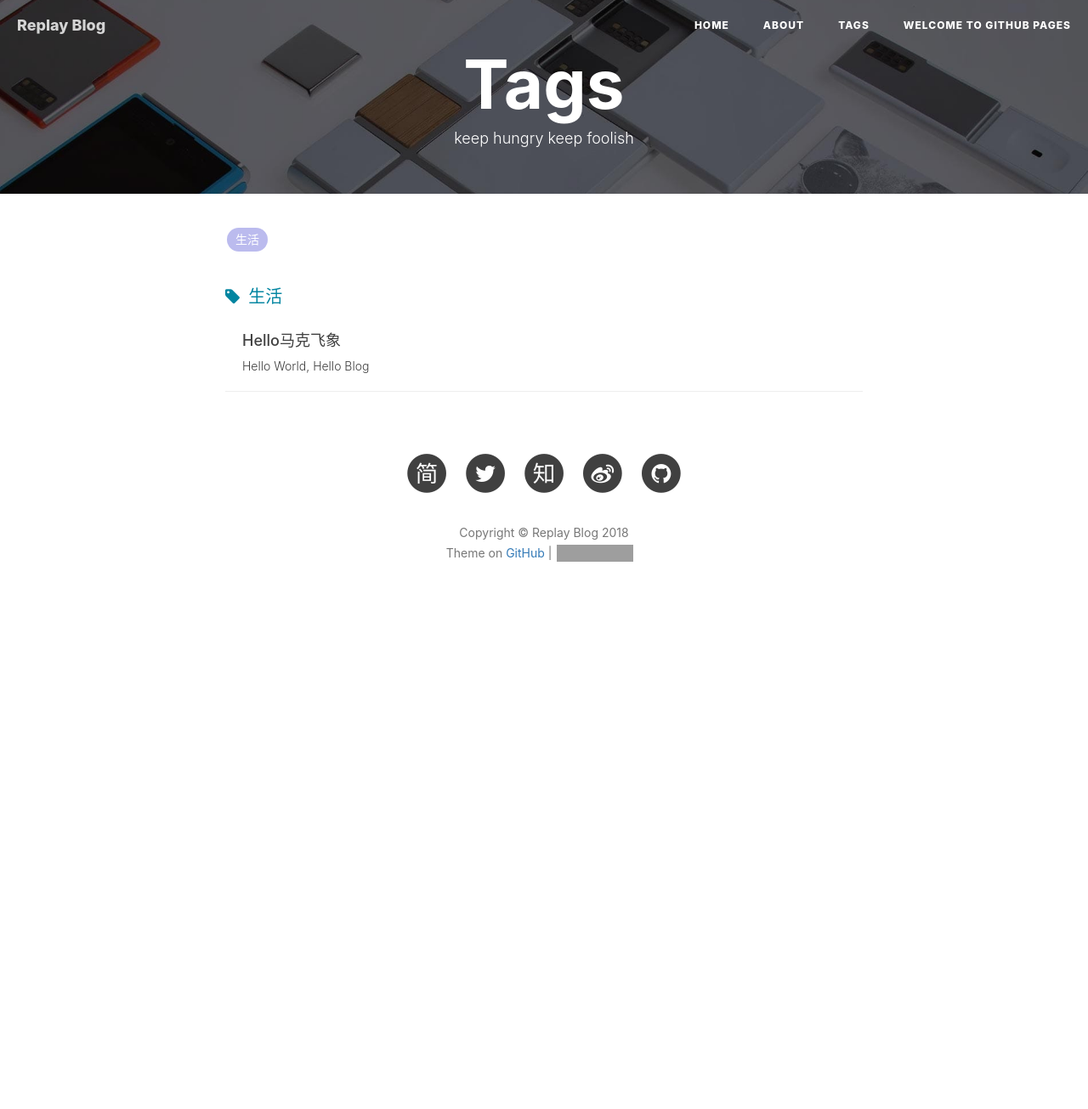
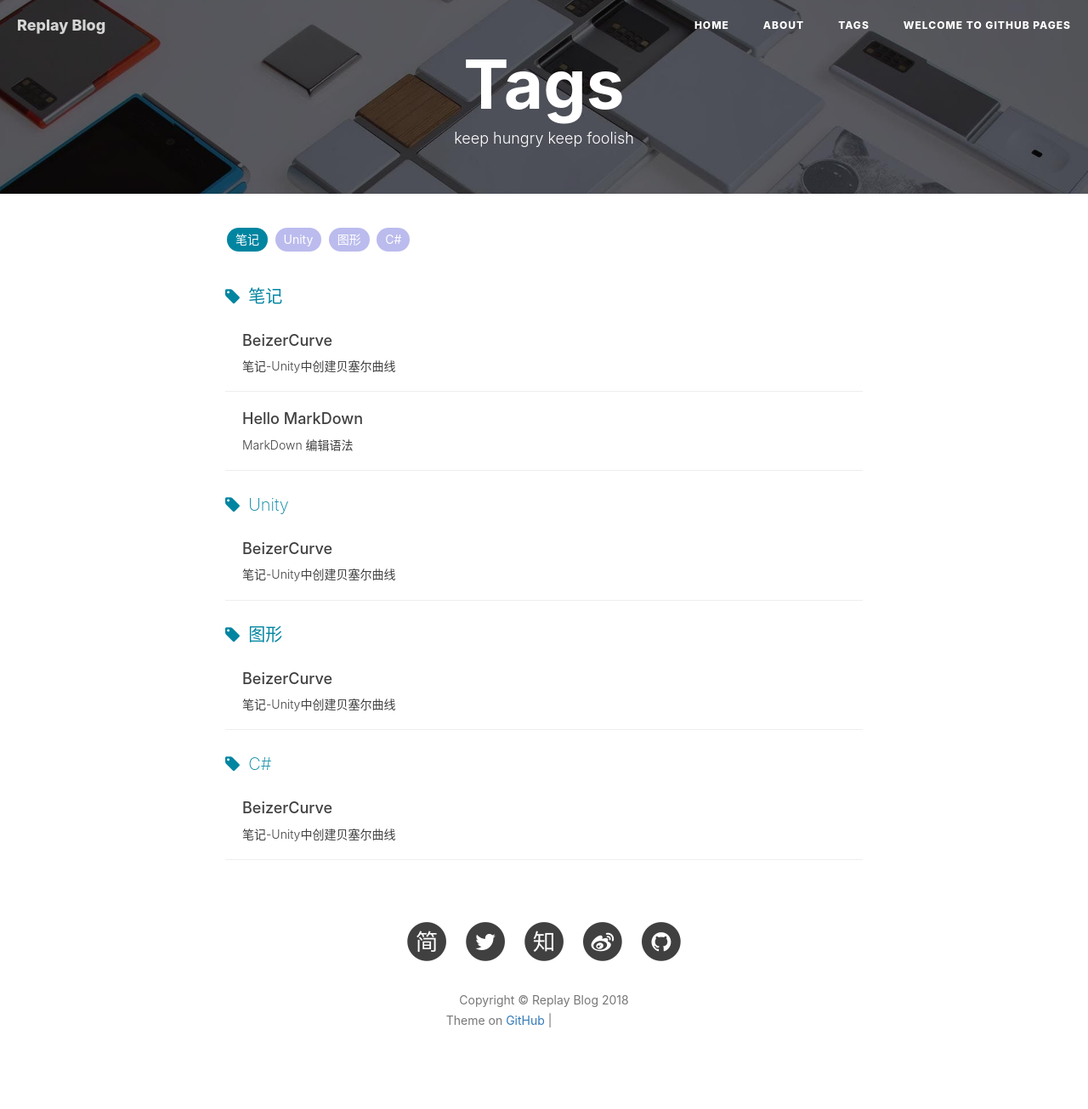
Before and after one commit to Replay923/Replay923.github.io, a Jekyll site: the page built from tags.html, in a window 1280 px wide. Shown: the whole page at 85% size. Built offline with Jekyll 4.4.1, drawn with Linux system fonts in a browser that asks for light colours; nearby versions of some CDN libraries; comment, search, counter and statistics services are not loaded; before the commit the page ends 900 px from its top, so only the background shows below that; some of the changed lines change nothing that is shown; grey boxes are pictures that could not be loaded.

Commit message:
修改Hello 标签，新增 贝塞尔曲线文章

````diff
--- a/_posts/2018-4-10-Hello.md
+++ b/_posts/2018-4-10-Hello.md
@@ -1,13 +1,13 @@
 ---
 layout:     post   				    # 使用的布局（不需要改）
-title:      Hello马克飞象 				# 标题
-subtitle:   Hello World, Hello Blog #副标题
+title:      Hello MarkDown 				# 标题
+subtitle:   MarkDown 编辑语法 #副标题
 date:       2018-4-10				# 时间
-author:     morning 						# 作者
+author:     Replay 						# 作者
 header-img: img/post-bg-hacker.jpg 	#这篇文章标题背景图片
 catalog: true 						# 是否归档
 tags:								#标签
-    - 生活
+    - 笔记
 ---
 
 ## Hey
--- /dev/null
+++ b/_posts/2018-6-1-BeizerCurve.md
@@ -0,0 +1,264 @@
+---
+layout:     post   				    # 使用的布局（不需要改）
+title:      BeizerCurve 				# 标题
+subtitle:   笔记-Unity中创建贝塞尔曲线 #副标题
+date:       2018-6-1				# 时间
+author:     Replay 						# 作者
+header-img: img/post-bg-hacker.jpg 	#这篇文章标题背景图片
+catalog: true 						# 是否归档
+tags:								#标签
+    - 笔记
+    - Unity
+    - 图形
+    - C#
+---
+
+## Foreword
+>好记性不如烂笔头。
+
+## BezierCurve简介
+
+ 在数学的数值分析领域中，贝塞尔曲线（英语：Bézier curve，亦作“贝塞尔”）是计算机图形学中相当重要的参数曲线。更高维度的广泛化贝塞尔曲线就称作贝塞尔曲面，其中贝塞尔三角是一种特殊的实例。 —— [维基百科](https://zh.wikipedia.org/zh-cn/%E8%B2%9D%E8%8C%B2%E6%9B%B2%E7%B7%9A)
+ 。本篇只讨论曲线。
+
+## 构建Bezier曲线
+
+- **线性曲线** 由两个顶点构成。线性贝塞尔曲线函数中的t会经过由P0至P1的B（t）所描述的曲线。例如当t=0.25时，B（t）即一条由点P0至P1路径的四分之一处。就像由0至1的连续t，B（t）描述一条由P0至P1的直线。高阶的曲线全部基于这个线性插值。（Unity中向量的插值计算方法Vector3.Lerp可以完美实现）
+   ![线性贝塞尔曲线演示动画，t在[0,1]区间](https://upload.wikimedia.org/wikipedia/commons/thumb/0/00/B%C3%A9zier_1_big.gif/240px-B%C3%A9zier_1_big.gif)
+
+   线性贝塞尔曲线演示动画，t在[0,1]区间
+
+- **二次曲线** 由三个点构成。建构二次贝塞尔曲线，可以使中介点Q0和Q1作为由0至1的t：
+    1) 由P0至P1的连续点Q0，描述一条线性贝塞尔曲线。
+    2) 由P1至P2的连续点Q1，描述一条线性贝塞尔曲线。
+    3) 由Q0至Q1的连续点B（t），描述一条二次贝塞尔曲线。
+
+        ![二次贝塞尔曲线的结构](https://upload.wikimedia.org/wikipedia/commons/thumb/6/6b/B%C3%A9zier_2_big.svg/240px-B%C3%A9zier_2_big.svg.png)
+
+        二次贝塞尔曲线的结构
+
+        ![二次贝塞尔曲线演示动画，t在[0,1]区间](https://upload.wikimedia.org/wikipedia/commons/thumb/3/3d/B%C3%A9zier_2_big.gif/240px-B%C3%A9zier_2_big.gif)
+
+        二次贝塞尔曲线演示动画，t在[0,1]区间
+
+- **高阶曲线** 建构高阶曲线，便需要相应更多的中介点。
+
+    1) 三次贝塞尔曲线
+
+        ![三次贝塞尔曲线的结构](https://upload.wikimedia.org/wikipedia/commons/thumb/8/89/B%C3%A9zier_3_big.svg/240px-B%C3%A9zier_3_big.svg.png)
+
+        三次贝塞尔曲线的结构
+
+        ![三次贝塞尔曲线演示动画，t在[0,1]区间](https://upload.wikimedia.org/wikipedia/commons/thumb/d/db/B%C3%A9zier_3_big.gif/240px-B%C3%A9zier_3_big.gif)
+
+        三次贝塞尔曲线演示动画，t在[0,1]区间
+    2) 四次贝塞尔曲线
+
+        ![四次贝塞尔曲线的结构](https://upload.wikimedia.org/wikipedia/commons/thumb/b/bf/B%C3%A9zier_4_big.svg/240px-B%C3%A9zier_4_big.svg.png)
+
+        四次贝塞尔曲线的结构
+
+        ![四次贝塞尔曲线演示动画，t在[0,1]区间](https://upload.wikimedia.org/wikipedia/commons/thumb/a/a4/B%C3%A9zier_4_big.gif/240px-B%C3%A9zier_4_big.gif)
+
+        四次贝塞尔曲线演示动画，t在[0,1]区间
+
+    3) 更高阶同理，需要更多的中介点，详细见代码块。
+
+
+## 应用与代码
+
+### 二次贝塞尔曲线
+``` c
+//pointList 为顶点集合。 point1，point2，point3 为构建曲线的三个顶点
+//Vector3.Lerp 为 UnityEngine 中的API。通过传入两点和之间的插值（0~1）得到一个新的三维向量
+//vertexCount 为构建曲线的顶点数，此数值越大曲线越平滑
+    public static Vector3[] GetBezierCurveWithThreePoints(Vector3 point_1, Vector3 point_2, Vector3 point_3, int vertexCount)
+    {
+        List<Vector3> pointList = new List<Vector3>();
+        for (float ratio = 0; ratio <= 1; ratio += 1.0f / vertexCount)
+        {
+            //首先取前两个点和后两个点的线性插值。
+            Vector3 tangentLineVertex1 = Vector3.Lerp(point_1, point_2, ratio);
+            Vector3 tangentLineVertex2 = Vector3.Lerp(point_2, point_3, ratio);
+            //通过计算两个点的插值得到曲线的顶点
+            Vector3 bezierPoint = Vector3.Lerp(tangentLineVertex1, tangentLineVertex2, ratio);
+            pointList.Add(bezierPoint);
+        }
+        pointList.Add(point_3);
+        return pointList.ToArray();
+    }
+```
+### 二次贝塞尔曲线unity中演示效果
+
+![二次贝塞尔曲线演示动画](https://hbimg.b0.upaiyun.com/6ff9b71134d2da4afe5e460f70dc36fcfc15bd20219b1-JxHRuF_fw658)
+
+### 高阶贝塞尔曲线
+
+``` c
+//传入顶点集合，得到高阶的贝塞尔曲线，顶点数量不限
+//vertexCount 为构建曲线的顶点数，此数值越大曲线越平滑
+     public static Vector3[] GetBezierCurveWithUnlimitPoints(Vector3[] vertex, int vertexCount)
+    {
+        List<Vector3> pointList = new List<Vector3>();
+        pointList.Clear();
+        for (float ratio = 0; ratio <= 1; ratio += 1.0f / vertexCount)
+        {
+            pointList.Add(UnlimitBezierCurve(vertex, ratio));
+        }
+        pointList.Add(vertex[vertex.Length - 1]);
+
+        return pointList.ToArray();
+    }
+
+    public static Vector3 UnlimitBezierCurve(Vector3[] vecs, float t)
+    {
+        Vector3[] temp = new Vector3[vecs.Length];
+        for (int i = 0; i < temp.Length; i++)
+        {
+            temp[i] = vecs[i];
+        }
+        //顶点集合有多长，曲线的每一个点就需要计算多少次。
+        int n = temp.Length - 1;
+        for (int i = 0; i < n; i++)
+        {
+            //依次计算各两个相邻的顶点的插值，并保存，每次计算都会进行降阶。剩余多少阶计算多少次。直到得到最后一条线性曲线。
+            for (int j = 0; j < n - i; j++)
+            {
+                temp[j] = Vector3.Lerp(temp[j], temp[j + 1], t);
+            }
+        }
+        //返回当前比例下曲线的点
+        return temp[0];
+    }
+
+```
+
+### 高阶贝塞尔曲线unity中演示效果
+
+![二次贝塞尔曲线演示动画](https://hbimg.b0.upaiyun.com/391db87a924de84f29482ab2af7ebd8fc0485aa6176790-kOTZYA_fw658)
+
+
+## 整体脚本代码
+
+``` c
+using System.Collections;
+using System.Collections.Generic;
+using UnityEngine;
+
+[ExecuteInEditMode]
+public class BezierCurvePointRenderer : MonoBehaviour
+{
+
+    public Transform point1;
+    public Transform point2;
+    public Transform point3;
+    public LineRenderer lineRenderer;
+    public int vertexCount;
+
+    public Transform[] positions;
+
+    private List<Vector3> pointList;
+    private void Start()
+    {
+        pointList = new List<Vector3>();
+    }
+    private void Update()
+    {
+        //BezierCurveWithThree();
+
+        BezierCurveWithUnlimitPoints();
+
+        lineRenderer.positionCount = pointList.Count;
+        lineRenderer.SetPositions(pointList.ToArray());
+    }
+
+    private void BezierCurveWithThree()
+    {
+        pointList.Clear();
+        for (float ratio = 0; ratio <= 1; ratio += 1.0f / vertexCount)
+        {
+            Vector3 tangentLineVertex1 = Vector3.Lerp(point1.position, point2.position, ratio);
+            Vector3 tangentLineVertex2 = Vector3.Lerp(point2.position, point3.position, ratio);
+            Vector3 bezierPoint = Vector3.Lerp(tangentLineVertex1, tangentLineVertex2, ratio);
+            pointList.Add(bezierPoint);
+        }
+        pointList.Add(point3.position);
+    }
+
+    public void BezierCurveWithUnlimitPoints()
+    {
+        pointList.Clear();
+        for (float ratio = 0; ratio <= 1; ratio += 1.0f / vertexCount)
+        {
+            pointList.Add(UnlimitBezierCurve(positions, ratio));
+        }
+        pointList.Add(positions[positions.Length - 1].position);
+    }
+    public Vector3 UnlimitBezierCurve(Transform[] trans, float t)
+    {
+        Vector3[] temp = new Vector3[trans.Length];
+        for (int i = 0; i < temp.Length; i++)
+        {
+            temp[i] = trans[i].position;
+        }
+        int n = temp.Length - 1;
+        for (int i = 0; i < n; i++)
+        {
+            for (int j = 0; j < n - i; j++)
+            {
+                temp[j] = Vector3.Lerp(temp[j], temp[j + 1], t);
+            }
+        }
+        return temp[0];
+    }
+
+    private void OnDrawGizmos()
+    {
+
+
+        #region 无限制顶点数
+
+        Gizmos.color = Color.green;
+
+        for (int i = 0; i < positions.Length - 1; i++)
+        {
+            Gizmos.DrawLine(positions[i].position, positions[i + 1].position);
+        }
+
+        Gizmos.color = Color.red;
+
+        Vector3[] temp = new Vector3[positions.Length];
+        for (int i = 0; i < temp.Length; i++)
+        {
+            temp[i] = positions[i].position;
+        }
+        int n = temp.Length - 1;
+        for (float ratio = 0.5f / vertexCount; ratio < 1; ratio += 1.0f / vertexCount)
+        {
+            for (int i = 0; i < n - 2; i++)
+            {
+                Gizmos.DrawLine(Vector3.Lerp(temp[i], temp[i + 1], ratio), Vector3.Lerp(temp[i + 2], temp[i + 3], ratio));
+            }
+
+        }
+        #endregion
+
+        //#region 顶点数为3
+
+        //Gizmos.color = Color.green;
+        //Gizmos.DrawLine(point1.position, point2.position);
+
+        //Gizmos.color = Color.green;
+        //Gizmos.DrawLine(point2.position, point3.position);
+
+        //Gizmos.color = Color.red;
+        //for (float ratio = 0.5f / vertexCount; ratio < 1; ratio += 1.0f / vertexCount)
+        //{
+        //    Gizmos.DrawLine(Vector3.Lerp(point1.position, point2.position, ratio), Vector3.Lerp(point2.position, point3.position, ratio));
+        //}
+        //#endregion
+    }
+}
+
+
+```
````
